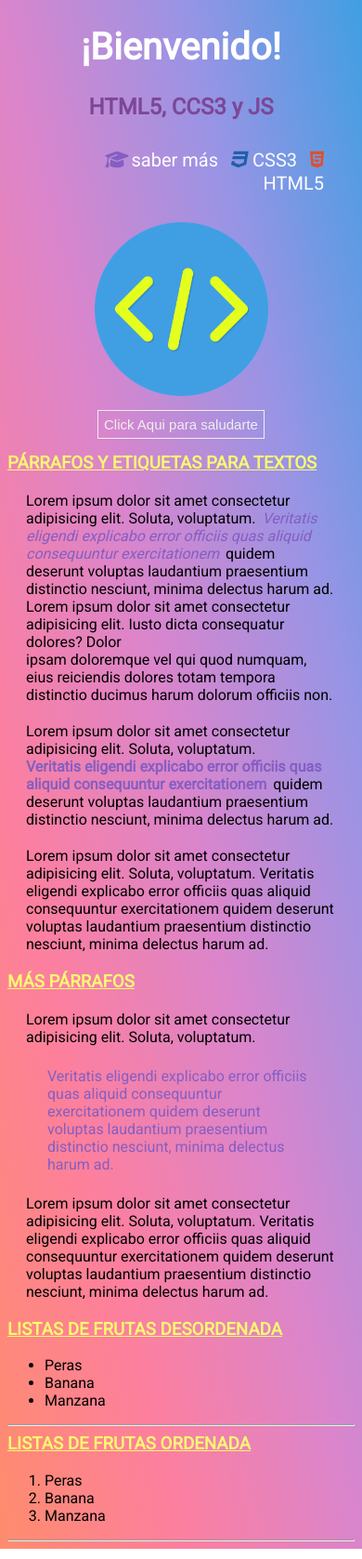
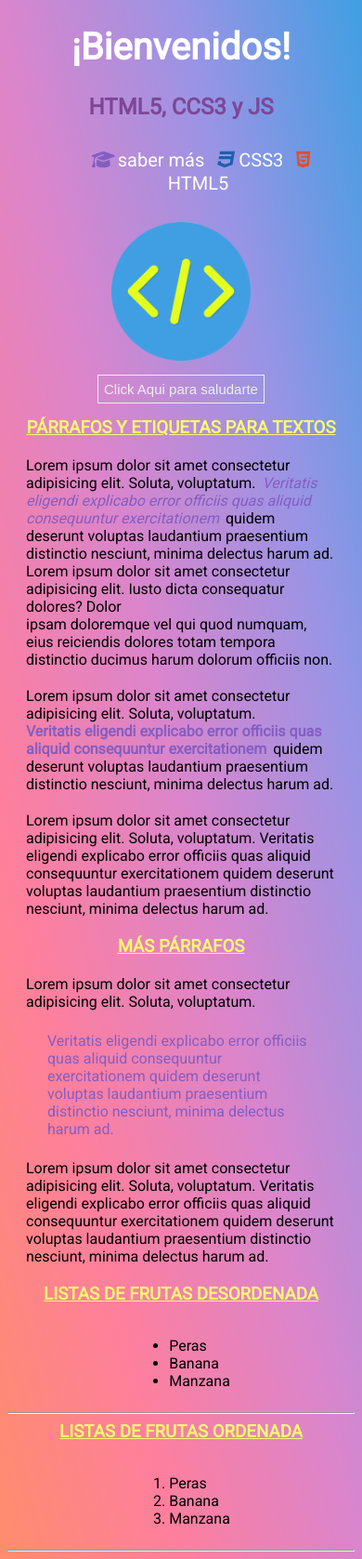
Before and after one commit to soyRebe/hello-web-basica, a plain HTML site: page index.html in a window 390 px wide. Shown: the whole page at 93% size. Drawn offline with Linux system fonts and the light colour scheme.

Commit message:
responsive menu

```diff
--- a/index.html
+++ b/index.html
@@ -15,10 +15,10 @@
 
 </head>
 <body>
-    <h1 class="centrar">¡Bienvenido!</h1>
+    <h1 class="centrar">¡Bienvenidos!</h1>
     <p id="demo" class="centrar"></p>
     <h2 class="centrar"> HTML5, CCS3 y JS</h2>
-    <nav>
+    <nav class="topnav">
         <ul>
             <li>
                 <a href="https://www.w3schools.com/" target="_blanck"><i class="fas fa-graduation-cap"></i>saber más</a>
@@ -36,7 +36,7 @@
         <button onclick="welcome()">Click Aqui para saludarte</button>
     </div>
     <div>
-        <h3>Párrafos y etiquetas para textos</h3>
+        <h3 class="centrar">Párrafos y etiquetas para textos</h3>
         <p>
             Lorem ipsum dolor sit amet consectetur adipisicing elit. Soluta, voluptatum.
             <em>Veritatis eligendi explicabo error officiis quas aliquid consequuntur exercitationem </em>
@@ -58,7 +58,7 @@
             Veritatis eligendi explicabo error officiis quas aliquid consequuntur exercitationem
             quidem deserunt voluptas laudantium praesentium distinctio nesciunt, minima delectus harum ad.
         </p>
-        <h3>Más párrafos</h3>
+        <h3 class="centrar">Más párrafos</h3>
         <p>
             Lorem ipsum dolor sit amet consectetur adipisicing elit. Soluta, voluptatum.
         <blockquote>Veritatis eligendi explicabo error officiis quas aliquid consequuntur exercitationem
@@ -70,19 +70,24 @@
             Veritatis eligendi explicabo error officiis quas aliquid consequuntur exercitationem
             quidem deserunt voluptas laudantium praesentium distinctio nesciunt, minima delectus harum ad.
         </p>
-        <h3>Listas de frutas desordenada</h3>
-        <ul>
+        <h3 class="centrar">Listas de frutas desordenada</h3>
+        <div class="centrar">
+            <ul class="list">
                 <li>Peras</li>
                 <li>Banana</li>
                 <li>Manzana</li>
             </ul>
+        </div>
         <hr>
-        <h3>Listas de frutas ordenada</h3>
-        <ol>
+        <h3 class="centrar">Listas de frutas ordenada</h3>
+        <div class="centrar">
+            <ol class="list">
                 <li>Peras</li>
                 <li>Banana</li>
                 <li>Manzana</li>
             </ol>
+        </div>
+
         <hr>
     </div>
 </body>
--- a/style.css
+++ b/style.css
@@ -70,6 +70,11 @@ h3 {
     text-transform: uppercase;
 
 }
+.list{
+    text-align: left;
+    display:inline-block;
+    }
+
 
 blockquote, strong, i, em {
     color:#845EC2 ;
@@ -79,3 +84,27 @@ blockquote, strong, i, em {
 p {
     margin:20px;
 }
+
+/* the @media rule*/
+
+ @media screen and (max-width: 600px) {
+    nav {
+      text-align: center;
+    }
+
+    img {
+        width: 40%;
+    }
+  }
+
+  @media screen and (max-width: 300px) {
+    .topnav>ul>li {
+      display: block;
+      text-align: center;
+
+    }
+
+    img {
+        width: 25%;
+    }
+  }
```
Lines whose indentation alone changed are shown as unchanged.
